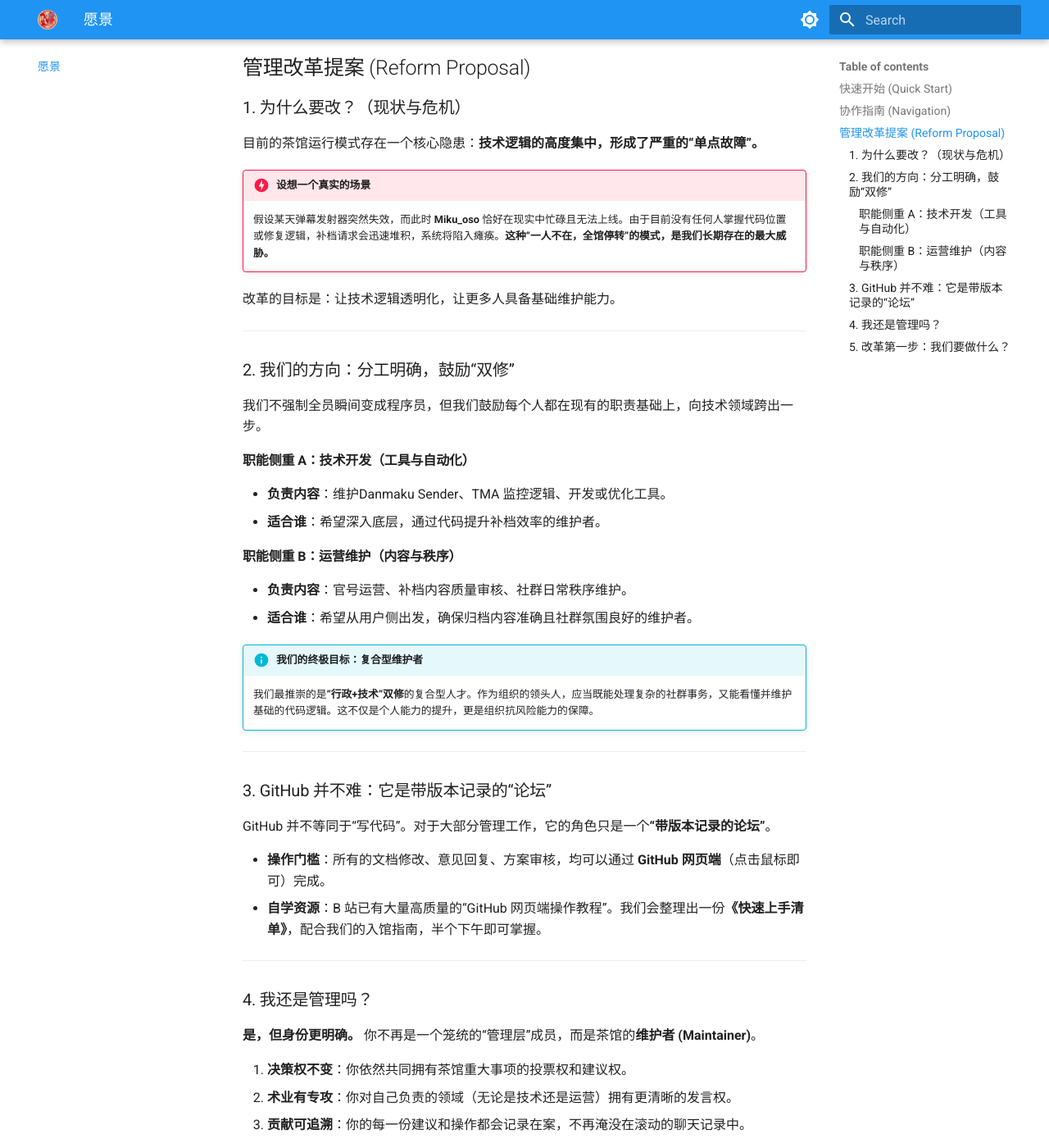
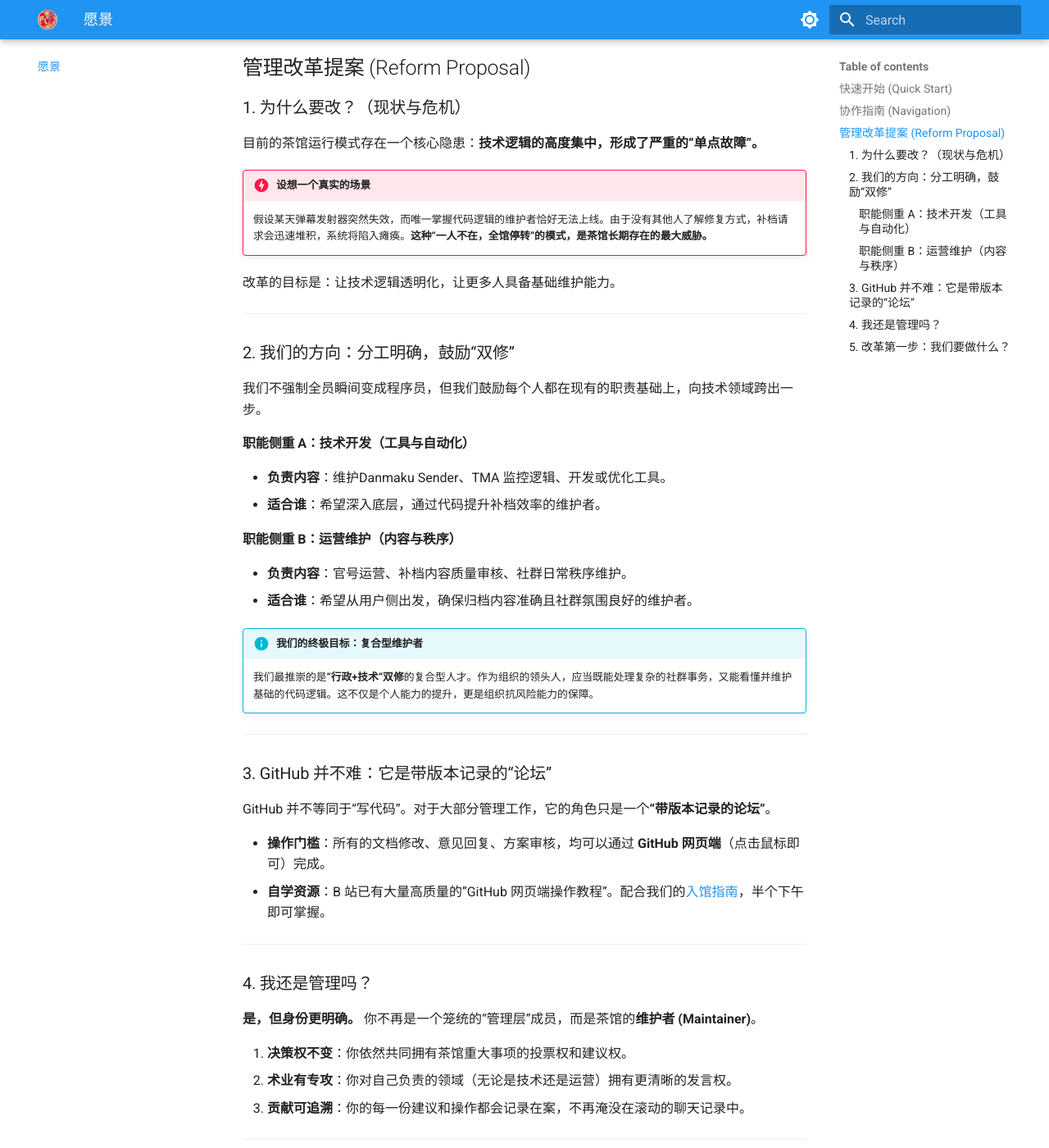
Before and after one commit to TouhouGleaners/THRD-Protocol, an MkDocs documentation site: the page built from docs/index.md, in a window 1280 px wide and 1400 px high, scrolled down 1211 px. Shown: the whole window at 82% size. Built offline with MkDocs 1.6.1 and Material for MkDocs 9.7.7, drawn with Linux system fonts in a browser that asks for light colours; some of the changed text lies outside the part shown.

Commit message:
refactor(portal): 移除快速上手清单引用，改为指向入馆指南；弱化个人色彩表述

```diff
--- a/docs/index.md
+++ b/docs/index.md
@@ -71,7 +71,7 @@
 目前的茶馆运行模式存在一个核心隐患：**技术逻辑的高度集中，形成了严重的“单点故障”。**
 
 !!! danger "设想一个真实的场景"
-    假设某天弹幕发射器突然失效，而此时 **Miku_oso** 恰好在现实中忙碌且无法上线。由于目前没有任何人掌握代码位置或修复逻辑，补档请求会迅速堆积，系统将陷入瘫痪。**这种“一人不在，全馆停转”的模式，是我们长期存在的最大威胁。**
+    假设某天弹幕发射器突然失效，而唯一掌握代码逻辑的维护者恰好无法上线。由于没有其他人了解修复方式，补档请求会迅速堆积，系统将陷入瘫痪。**这种“一人不在，全馆停转”的模式，是茶馆长期存在的最大威胁。**
 
 改革的目标是：让技术逻辑透明化，让更多人具备基础维护能力。
 
@@ -99,7 +99,7 @@
 GitHub 并不等同于“写代码”。对于大部分管理工作，它的角色只是一个**“带版本记录的论坛”**。
 
 - **操作门槛**：所有的文档修改、意见回复、方案审核，均可以通过 **GitHub 网页端**（点击鼠标即可）完成。
-- **自学资源**：B 站已有大量高质量的“GitHub 网页端操作教程”。我们会整理出一份**《快速上手清单》**，配合我们的入馆指南，半个下午即可掌握。
+- **自学资源**：B 站已有大量高质量的”GitHub 网页端操作教程”。配合我们的[入馆指南](./action-guide/onboarding.md)，半个下午即可掌握。
 
 ---
 
@@ -118,4 +118,4 @@ GitHub 并不等同于“写代码”。对于大部分管理工作，它的角
 
 1.  **反馈建议**：仔细阅读本提案。如果你有异议，**现在就在群里提出**。
 2.  **明确重点**：在心中明确自己未来的工作侧重点（技术偏向 / 运营偏向 / 综合双修）。
-3.  **上手练习**：参照后续下发的《快速上手清单》，在维护者名单中添加自己的名字，完成你的第一个 PR。
+3.  **上手练习**：参照[入馆指南](./action-guide/onboarding.md)，在维护者名单中添加自己的名字，完成你的第一个 PR。
```
